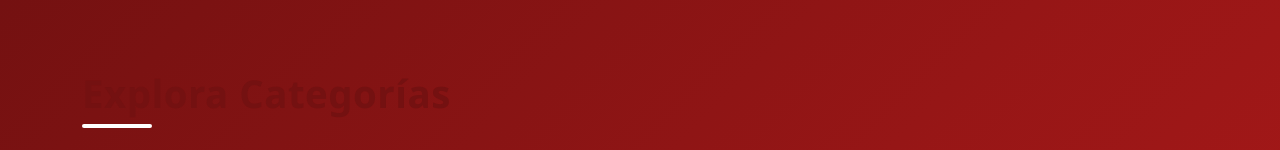
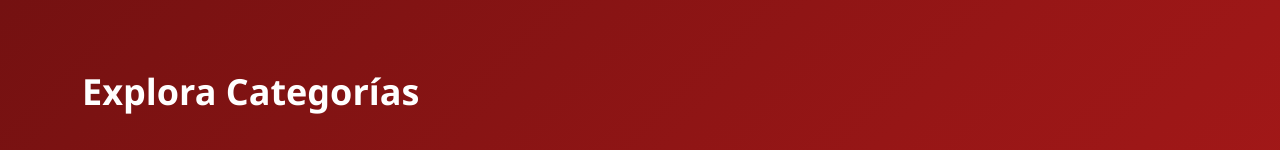
Before and after one commit to Brewall/UTP-Marketplace, a React (Vite) app: page /bienvenida in a window 1280 px wide. Shown: the part 802-952 px from the top of the page. Built offline with nearby package versions, Linux system fonts and the light colour scheme.

Commit message:
Se cambio el color de "EXplora ....."

```diff
--- a/src/features/public/WelcomePage.jsx
+++ b/src/features/public/WelcomePage.jsx
@@ -64,7 +64,7 @@ export default function WelcomePage() {
       {/* Categorías */}
       <section className={styles.categories}>
         <div className="container">
-          <h2 className={styles.sectionTitle}>Explora Categorías</h2>
+          <h2 style={{color:"white"}}>Explora Categorías</h2>
           <div className="row g-4 mt-1">
             {CATEGORY_DATA.map(cat => (
               <div className="col-md-4" key={cat.key}>
```
